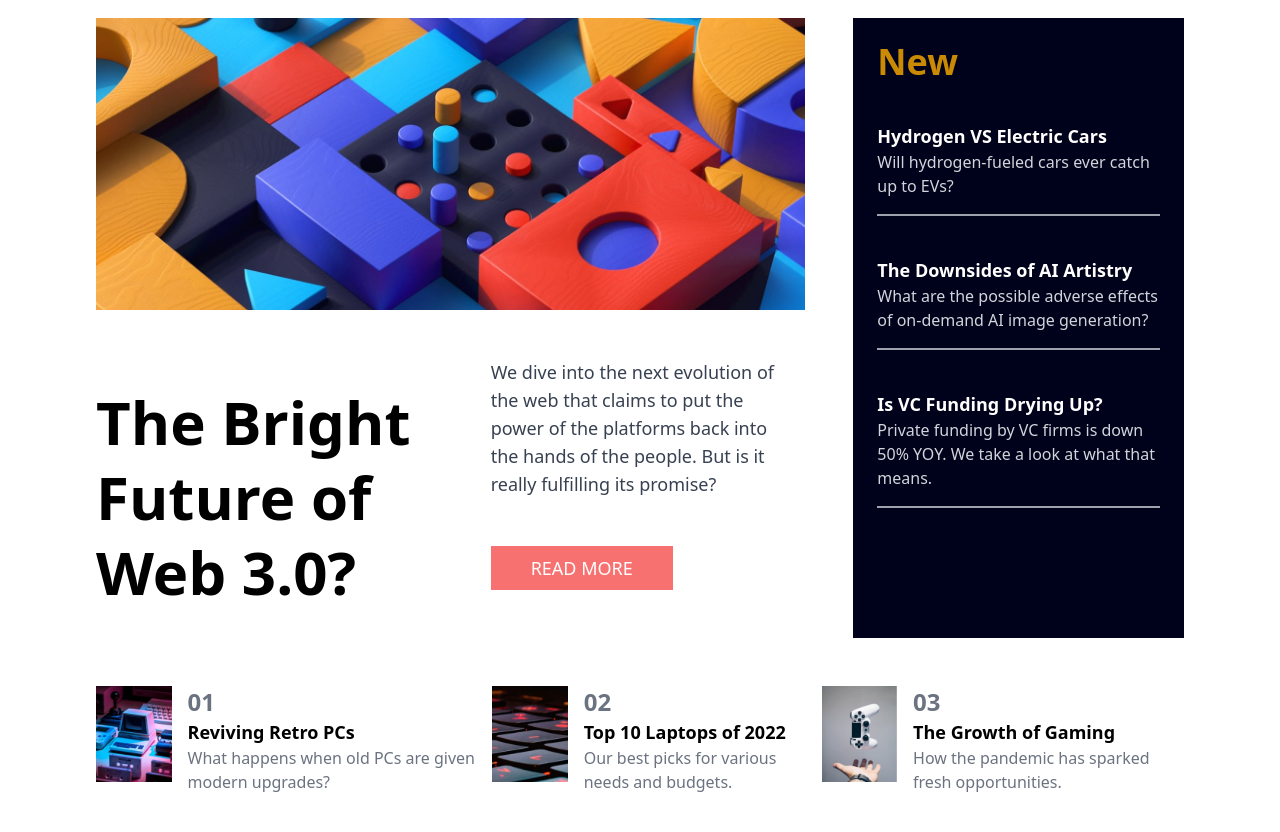
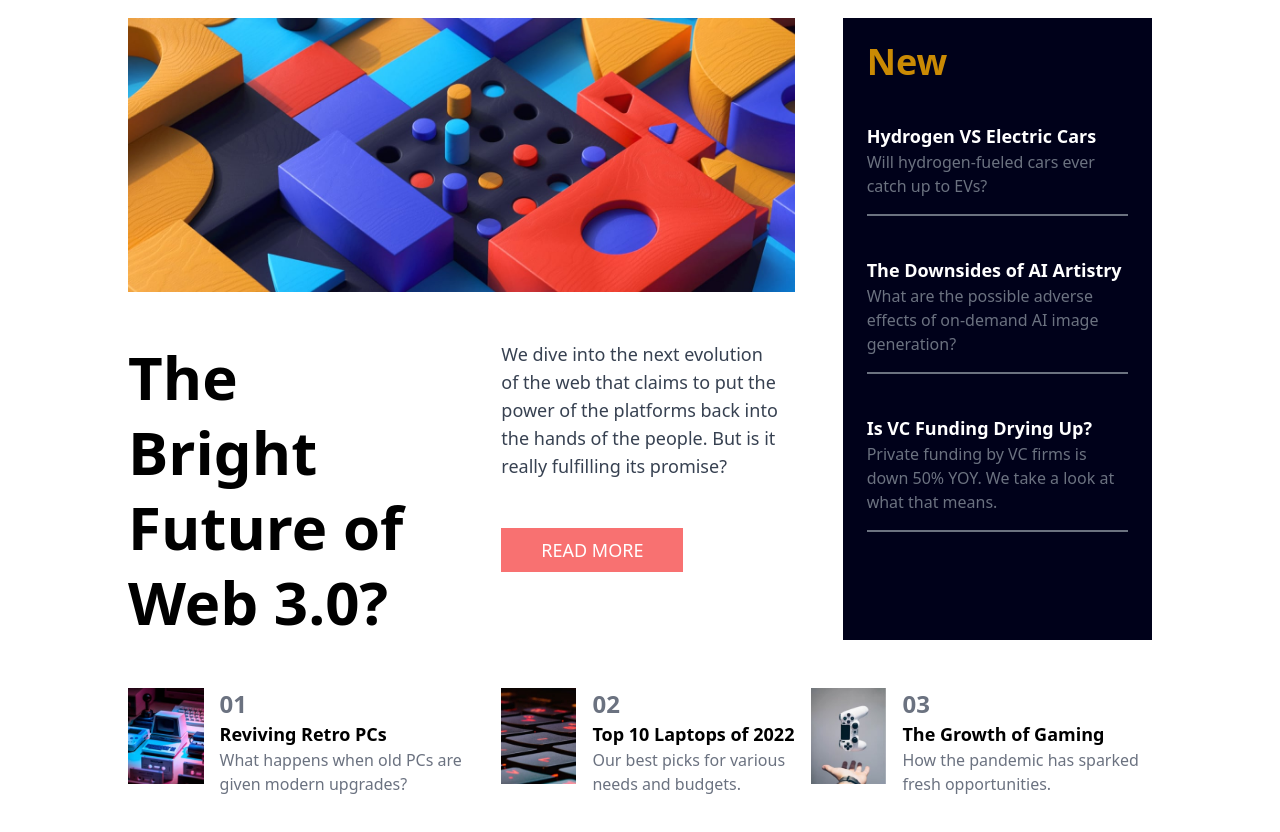
Before and after one commit to Bateyjosue/new-homepage, a website: page index.html in a window 1280 px wide. Shown: the part 102-934 px from the top of the page. Drawn offline with nearby package versions, Linux system fonts and the light colour scheme; files that its build step writes are made by us from their sources.

Commit message:
Add Deployed File

```diff
--- a/index.html
+++ b/index.html
@@ -15,7 +15,7 @@
   </style>
   <link href="/dist/output.css" rel="stylesheet">
 </head>
-<body class="bg-white px-24 py-10">
+<body class="bg-white px-32 py-10">
   <header class="flex justify-between items-center text-xl">
     <div class="logo"><img src="./assets/images/logo.svg" alt=""></div>
     <nav class="">
@@ -33,17 +33,17 @@
     <section class=" row-span-2 bg-[#00011A] text-white p-6 max-h-auto">
       <h3 class="text-yellow-600 font-bold text-4xl">New</h3>
       <ul class=" my-6 flex flex-col gap-6">
-        <li class="border-b-2 border-gray-400 py-4">
+        <li class="border-b-2 border-gray-500 py-4">
           <h4 class="text-lg font-bold">Hydrogen VS Electric Cars</h4>
-          <p class="text-gray-300">Will hydrogen-fueled cars ever catch up to EVs?</p>
+          <p class="text-gray-500">Will hydrogen-fueled cars ever catch up to EVs?</p>
         </li>
-        <li class="border-b-2 border-gray-400 py-4">
+        <li class="border-b-2 border-gray-500 py-4">
           <h4 class="text-lg font-bold">The Downsides of AI Artistry</h4>
-          <p class="text-gray-300">What are the possible adverse effects of on-demand AI image generation?</p>
+          <p class="text-gray-500">What are the possible adverse effects of on-demand AI image generation?</p>
         </li>
-        <li class="border-b-2 border-gray-400 py-4">
+        <li class="border-b-2 border-gray-500 py-4">
           <h4 class="text-lg font-bold">Is VC Funding Drying Up?</h4>
-          <p class="text-gray-300">Private funding by VC firms is down 50% YOY. We take a look at what that means.</p>
+          <p class="text-gray-500">Private funding by VC firms is down 50% YOY. We take a look at what that means.</p>
         </li>
       </ul>
     </section>
--- a/package.json
+++ b/package.json
@@ -1,5 +1,9 @@
 {
   "devDependencies": {
     "tailwindcss": "^3.3.3"
+  },
+  "scripts": {
+    "build": "tailwindcss -i ./style.css -o ./dist/output.css",
+    "watch": "tailwindcss -i ./style.css -o ./dist/output.css --watch"
   }
 }
```
